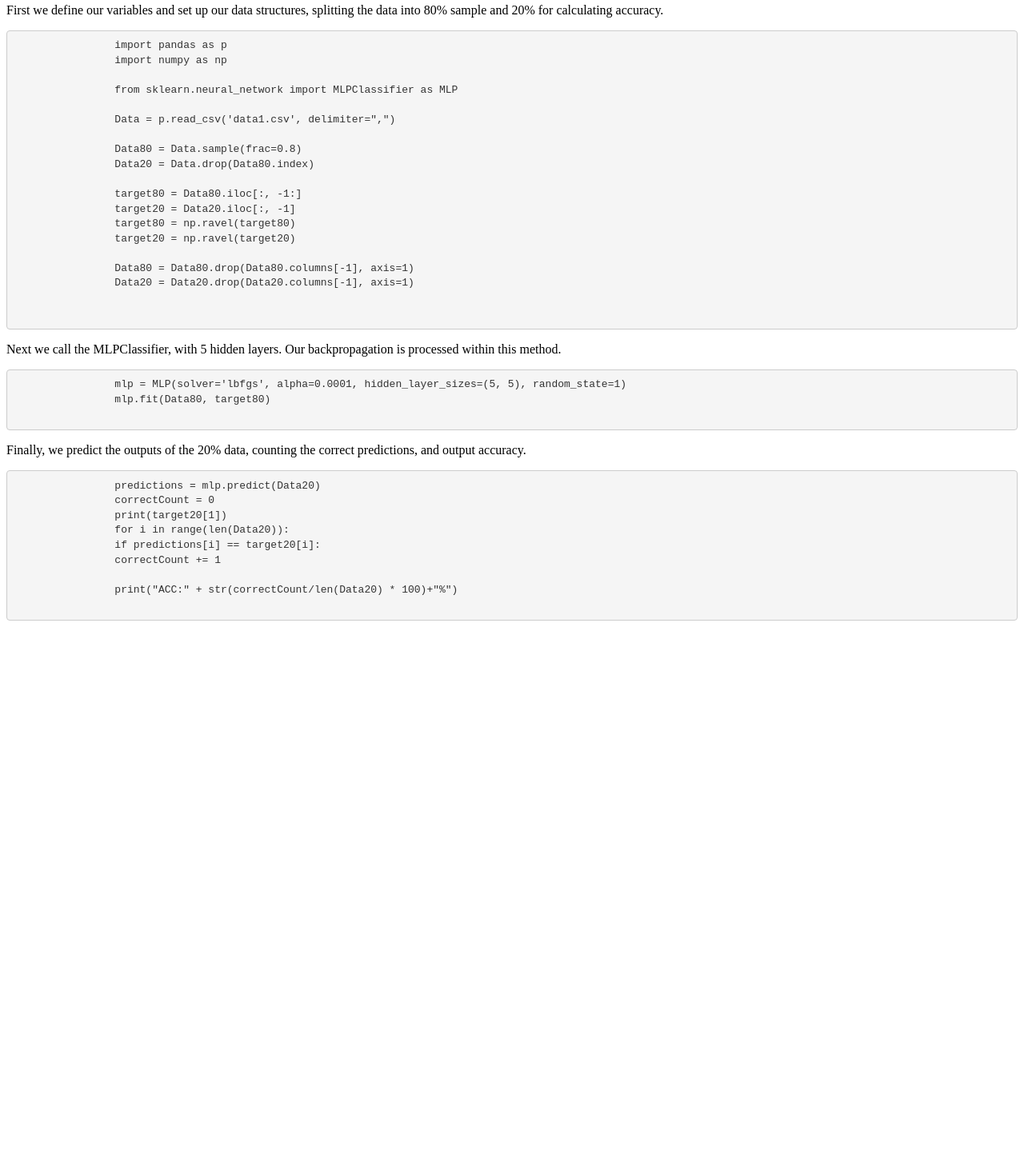
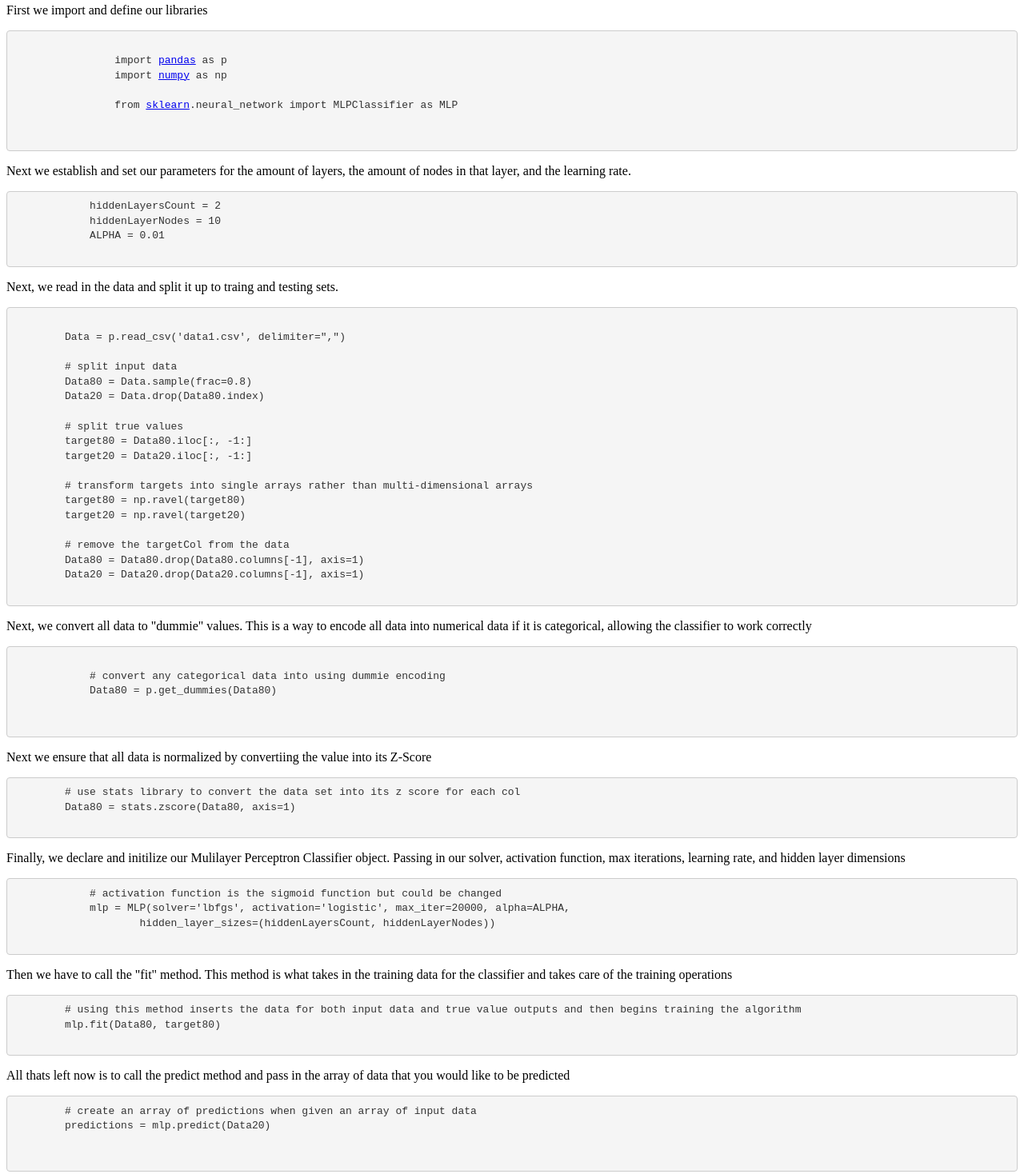
Before and after one commit to pjanse/MLPS3Live, a plain HTML site: page index.html in a window 1280 px wide. Shown: the part 158-1626 px from the top of the page at 80% size. Before the commit the page ends 949 px from the top, so only its background shows below. Drawn offline with Linux system fonts and the light colour scheme.

Commit message:
Update index.html

```diff
--- a/index.html
+++ b/index.html
@@ -18,6 +18,8 @@
             p {
                 /*text-align: justify;*/
             }
+
+
         </style>
     </head>
 
@@ -28,47 +30,81 @@
             <p style="text-align: center"><strong>Zachary Mackay, Thien Sam Duong and Philip Jansen</strong></p>
         </div>
         <p>
-            First we define our variables and set up our data structures, splitting the data into 80% sample and 20% for calculating accuracy.
+            First we import and define our libraries
         </p>
         <pre>
-		import pandas as p
-		import numpy as np
 
-		from sklearn.neural_network import MLPClassifier as MLP
+		import <a href="https://pandas.pydata.org/docs/">pandas</a> as p
+		import <a href="https://numpy.org/doc/">numpy</a> as np
+
+		from <a href="https://scikit-learn.org/stable/modules/neural_networks_supervised.html">sklearn</a>.neural_network import MLPClassifier as MLP
+
+        </pre>
+        <p>
+            Next we establish and set our parameters for the amount of layers, the amount of nodes in that layer, and the learning rate.
+        </p>
+        <pre>
+            hiddenLayersCount = 2
+            hiddenLayerNodes = 10
+            ALPHA = 0.01
+        </pre>
+	<p>
+            Next, we read in the data and split it up to traing and testing sets.
+        </p>
+    <pre>
 
         Data = p.read_csv('data1.csv', delimiter=",")
 
+        # split input data
         Data80 = Data.sample(frac=0.8)
         Data20 = Data.drop(Data80.index)
 
+        # split true values
         target80 = Data80.iloc[:, -1:]
-		target20 = Data20.iloc[:, -1]
+        target20 = Data20.iloc[:, -1:]
+
+        # transform targets into single arrays rather than multi-dimensional arrays
         target80 = np.ravel(target80)
         target20 = np.ravel(target20)
 
+        # remove the targetCol from the data
         Data80 = Data80.drop(Data80.columns[-1], axis=1)
         Data20 = Data20.drop(Data20.columns[-1], axis=1)
+        </pre>
+
+        <p>Next, we convert all data to "dummie" values. This is a way to encode all data into numerical data if it is categorical, allowing the classifier to work correctly</p>
+        <pre>
+
+            # convert any categorical data into using dummie encoding
+            Data80 = p.get_dummies(Data80)
 
         </pre>
-        <p>
-            Next we call the MLPClassifier, with 5 hidden layers. Our backpropagation is processed within this method.
-        </p>
+
+        <p>Next we ensure that all data is normalized by convertiing the value into its Z-Score</p>
         <pre>
-            	mlp = MLP(solver='lbfgs', alpha=0.0001, hidden_layer_sizes=(5, 5), random_state=1)
+        # use stats library to convert the data set into its z score for each col
+        Data80 = stats.zscore(Data80, axis=1)
+        </pre>
+
+        <p>Finally, we declare and initilize our Mulilayer Perceptron Classifier object. Passing in our solver, activation function, max iterations, learning rate, and hidden layer dimensions</p>
+
+        <pre>
+            # activation function is the sigmoid function but could be changed
+            mlp = MLP(solver='lbfgs', activation='logistic', max_iter=20000, alpha=ALPHA,
+                    hidden_layer_sizes=(hiddenLayersCount, hiddenLayerNodes))
+        </pre>
+
+        <p>Then we have to call the "fit" method. This method is what takes in the training data for the classifier and takes care of the training operations</p>
+        <pre>
+        # using this method inserts the data for both input data and true value outputs and then begins training the algorithm
         mlp.fit(Data80, target80)
         </pre>
-	<p>
-            Finally, we predict the outputs of the 20% data, counting the correct predictions, and output accuracy.
-        </p>
+
+        <p>All thats left now is to call the predict method and pass in the array of data that you would like to be predicted</p>
         <pre>
+        # create an array of predictions when given an array of input data
         predictions = mlp.predict(Data20)
-		correctCount = 0
-		print(target20[1])
-		for i in range(len(Data20)):
-    		if predictions[i] == target20[i]:
-        	correctCount += 1
 
-		print("ACC:" + str(correctCount/len(Data20) * 100)+"%")
         </pre>
     </body>
 
```
Lines whose indentation alone changed are shown as unchanged.
